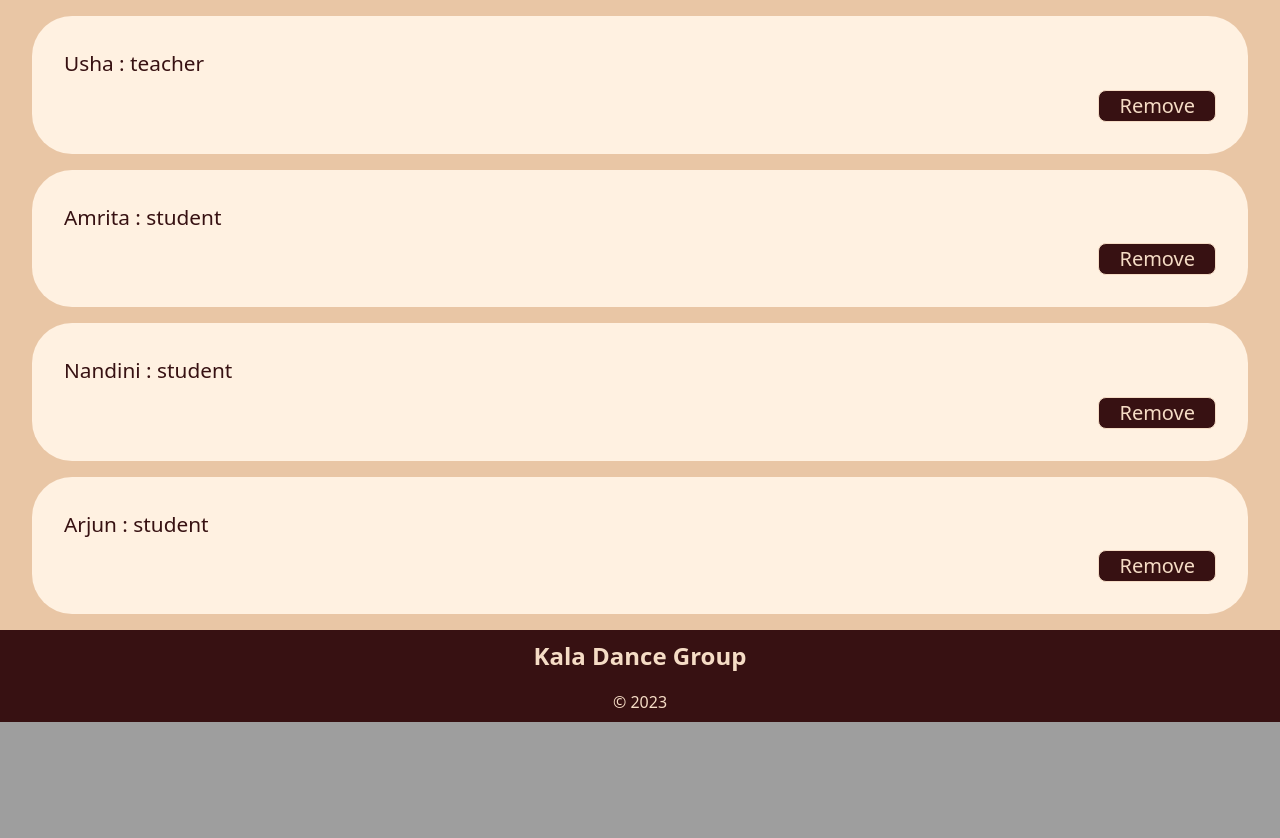
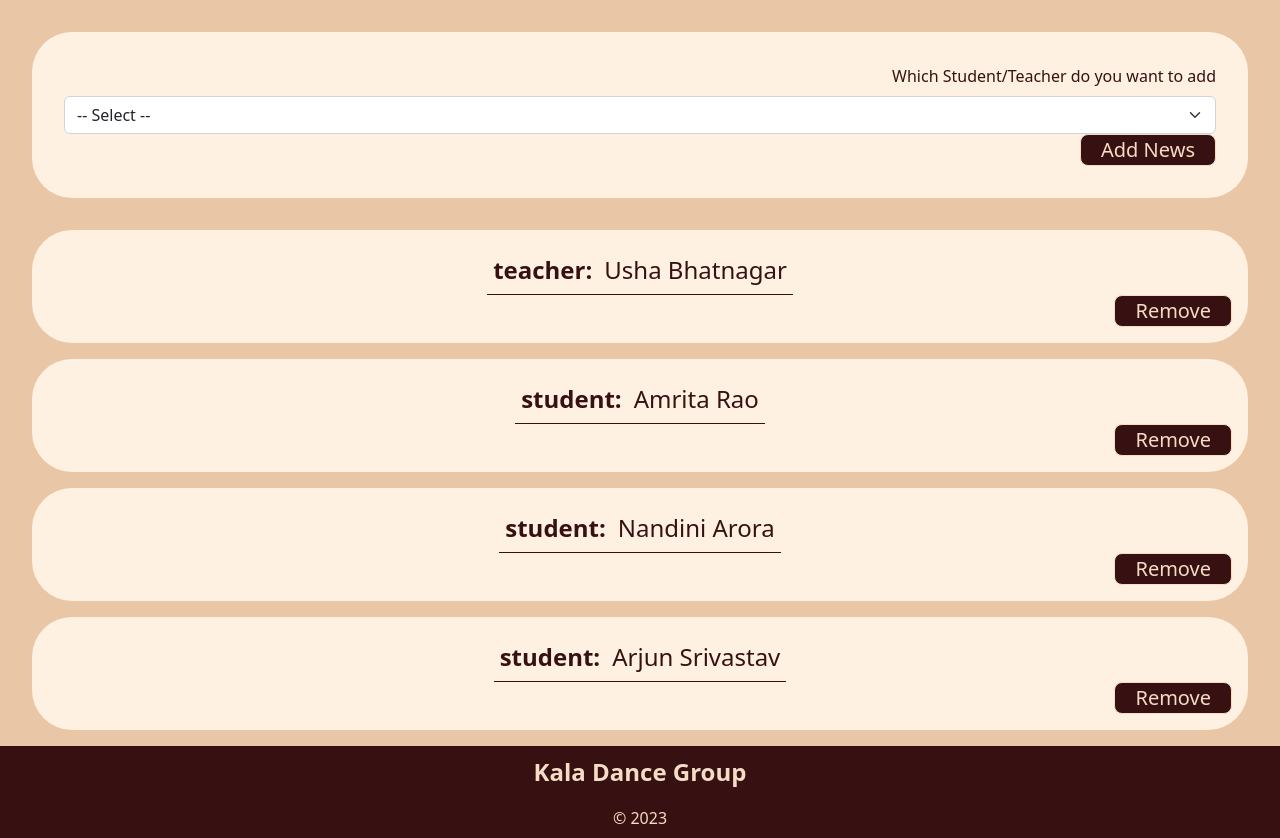
Before and after one commit to 4rush1/KalaDanceProject, a Flask app: page /registrations?class_id=1 in a window 1280 px wide. Shown: the part 992-1830 px from the top of the page. Before the commit the page ends 1714 px from the top, so only its background shows below. Run offline with Flask 3, Linux system fonts and the light colour scheme; data comes from the database, SQL or seed files in the repository.

Commit message:
I am currently trying to build a form in my registration page which adds another student to the class, one concern is that the form is on the same page where the members of the class are displayed, I did this because the form only contains one question, therefore I didn't feel the need to create another page for this form. I have also done an if else statement for the task 'add' where it will only add the member to the registration if they are not already in the class

```diff
--- a/server.py
+++ b/server.py
@@ -134,7 +134,7 @@
 @app.route('/registrations')
 def registrations():
     data = request.args
-    sql = """ select m.member_id, m.firstname, m.age_group, c.class_title
+    sql = """ select m.member_id, m.firstname, m.surname, m.age_group, c.class_title
             from member m
             join registration r on m.member_id = r.member_id
             join classes c on r.class_id = c.class_id
@@ -143,8 +143,21 @@
             """
     values_tuple=(data['class_id'],)
     result = run_search_query_tuples(sql, values_tuple, db_path, True)
+    if request.method == "POST":
+        # collected form info
+        f = request.form
+        print(f)
+        if data['task'] == 'add' and data['member_id'] in data['registration']:
+            # add the new member to the class
+            sql = """insert into registration(member_id, class_id)
+                           values(?,?)"""
+            # tuple values
+            result = run_commit_query(sql, values_tuple, db_path)
+            return redirect(url_for('registration'))
+        else:
+            print("this person is already in the {} class")
+
     return render_template("register.html", register=result)
-
 
 if __name__ == "__main__":
     app.run(debug=True)
--- a/static/StyleSheet.css
+++ b/static/StyleSheet.css
@@ -211,7 +211,7 @@
 .small_container_round{
     border: 0px solid blue;
     background-color: var(--almond);
-    padding: 2em 2em;
+    padding: 1em 1em;
     margin-bottom: 1em;
     margin-top: 1em;
     margin-left: 2em;
--- a/templates/register.html
+++ b/templates/register.html
@@ -13,9 +13,27 @@
 {% endblock %}
 
 {% block content %}
+        <div class="container_round">
+            <div class="text-end">
+                <form action="{{url_for('registrations') }}" method="POST">
+                 <label for="selgroup" class="form-label">Which Student/Teacher do you want to add</label>
+                    <select class="form-select" id="selgroup" name="selgrouplist" required>
+                        <option value="">-- Select --</option>
+                        {%  for row in register %}
+                        <option value="member">{{ row['age_group'] }}: {{ row['firstname'] }} {{ row['surname'] }}</option>
+                        {% endfor %}
+                    </select>
+                    <div class="text-end">
+                        <a class="btn btn-lg btn-outline" href="{{ url_for('registrations', task='add') }}">Add News</a>
+                    </div>
+                </form>
+            </div>
+        </div>
     {%  for row in register %}
         <div class="small_container_round">
-            <p class="class-text">{{ row['firstname'] }} : {{ row['age_group'] }}<p class="big-text">
+            <table>
+            <tr> <td>{{ row['age_group'] }}:</td> <td>{{ row['firstname'] }} {{ row['surname'] }}</td> </tr>
+            </table>
             <div class="text-end news-meta">
             <a class="btn btn-lg btn-outline" href="">Remove</a>
             </div>
```
Also changed, not shown: testing.py (+12 -0 lines).
